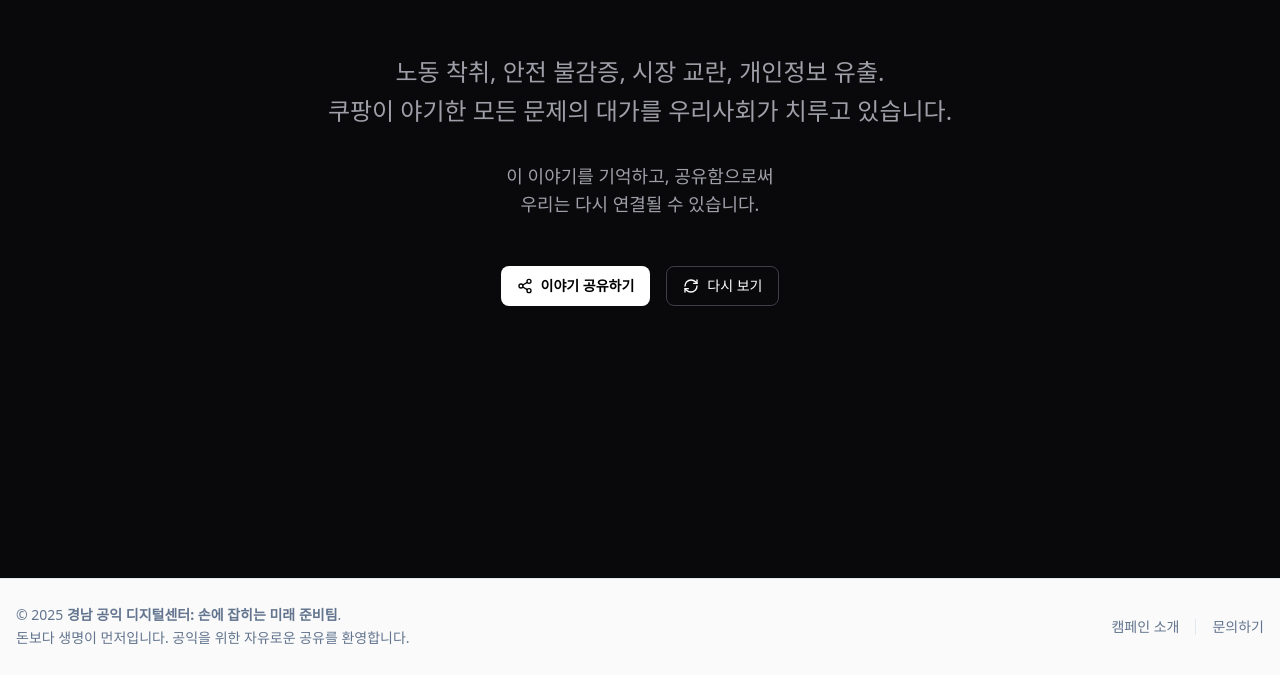
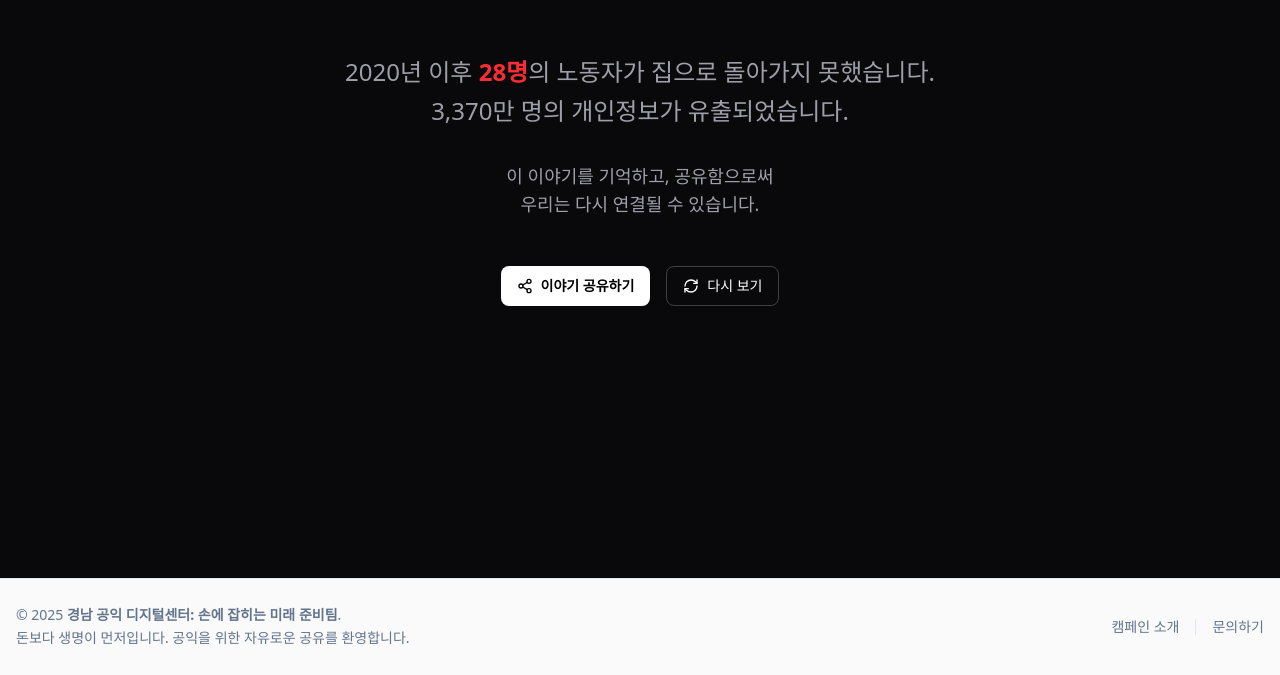
Before and after one commit to learn-slowly/coupang-out, a Next.js app: page /loss in a window 1280 px wide. Shown: the part 5087-5762 px from the top of the page. Built offline with nearby package versions, Linux system fonts and the light colour scheme.

Commit message:
revert: Loss 페이지 아웃트로 문구 원복

```diff
--- a/app/loss/components/outro.tsx
+++ b/app/loss/components/outro.tsx
@@ -50,8 +50,8 @@
                     transition={{ duration: 1 }}
                 >
                     <p className="text-xl md:text-2xl text-zinc-400 font-light leading-relaxed">
-                        노동 착취, 안전 불감증, 시장 교란, 개인정보 유출.<br />
-                        쿠팡이 야기한 모든 문제의 대가를 우리사회가 치루고 있습니다.
+                        2020년 이후 <span className="text-red-500 font-bold">28명</span>의 노동자가 집으로 돌아가지 못했습니다.<br />
+                        3,370만 명의 개인정보가 유출되었습니다.
                     </p></motion.h2>
 
                 <motion.p
```
